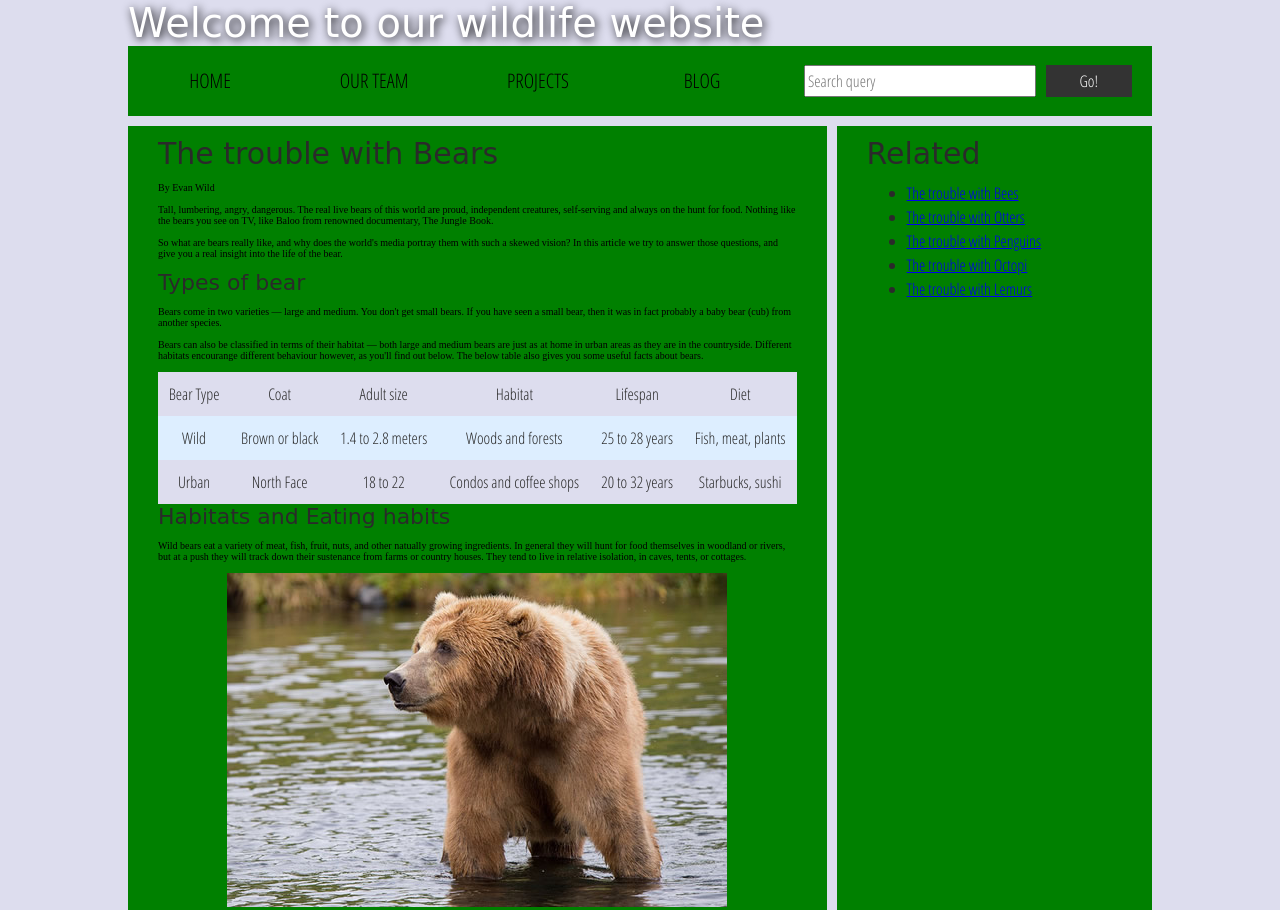
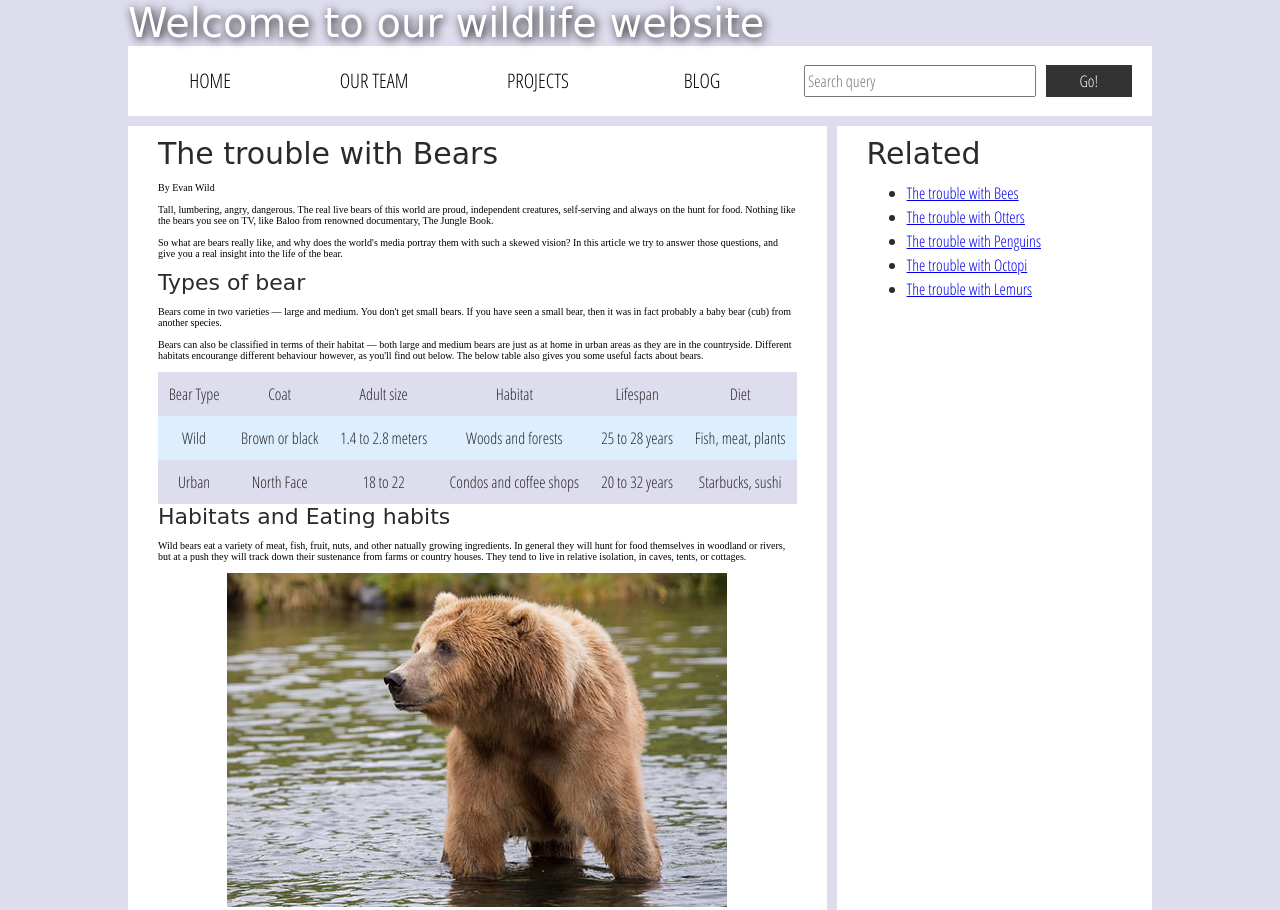
Before and after one commit to Jay-Rudel/CS408-5.2-Lab, a website: page index.html in a window 1280 px wide. Shown: the top 910 px of the page. Drawn offline with Linux system fonts and the light colour scheme; files whose address does not match are found by name; a web font is replaced by a local one.

Commit message:
Changing Green -> white, Colors question done

```diff
--- a/css/style.css
+++ b/css/style.css
@@ -52,7 +52,7 @@ p, li, table {
 /* || header layout */
 
 div[class="nav"], article, footer, .secondary {
-  background-color: green;
+  background-color: White;
 }
 
 article, footer, .secondary {
```
Also changed, not shown: README.md.
